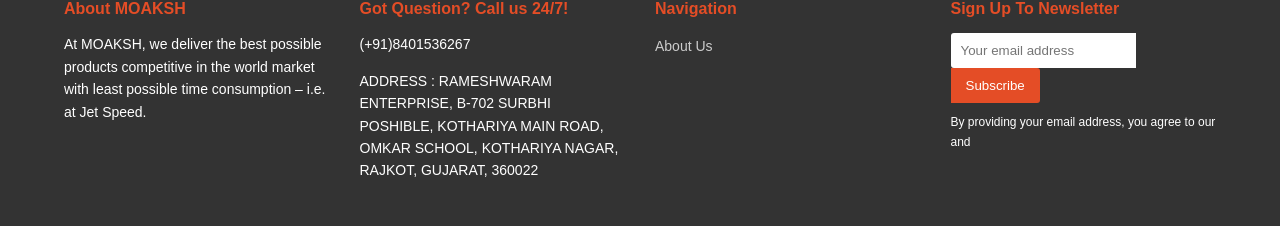
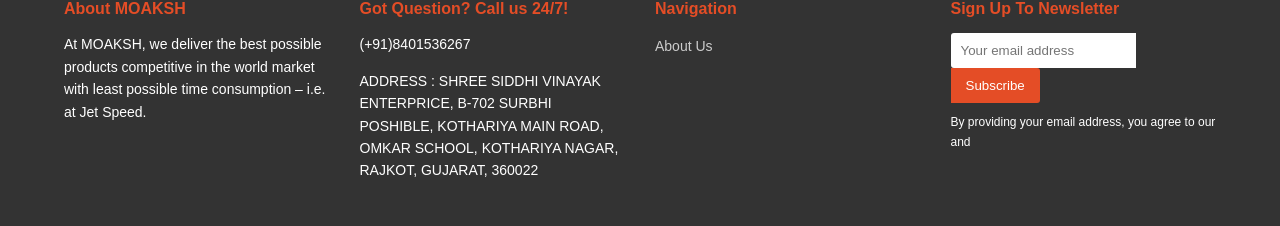
Before and after one commit to Hetnayak28/Moaksh_new, a React (Create React App) app: page /about-us in a window 1280 px wide. Shown: the part 726-952 px from the top of the page. Built offline with nearby package versions, Linux system fonts and the light colour scheme.

Commit message:
change enterprice name

```diff
--- a/src/components/Footer.js
+++ b/src/components/Footer.js
@@ -23,7 +23,7 @@
                 <div className="footer-section contact-info">
                     <h4>Got Question? Call us 24/7!</h4>
                     <p>(+91)8401536267</p>
-                    <p>ADDRESS : RAMESHWARAM ENTERPRISE, B-702 SURBHI POSHIBLE, KOTHARIYA MAIN ROAD, OMKAR SCHOOL, KOTHARIYA NAGAR, RAJKOT, GUJARAT, 360022 </p>
+                    <p>ADDRESS : SHREE SIDDHI VINAYAK ENTERPRICE, B-702 SURBHI POSHIBLE, KOTHARIYA MAIN ROAD, OMKAR SCHOOL, KOTHARIYA NAGAR, RAJKOT, GUJARAT, 360022 </p>
                 </div>
                 <div className="footer-section navigation">
                     <h4>Navigation</h4>
```
